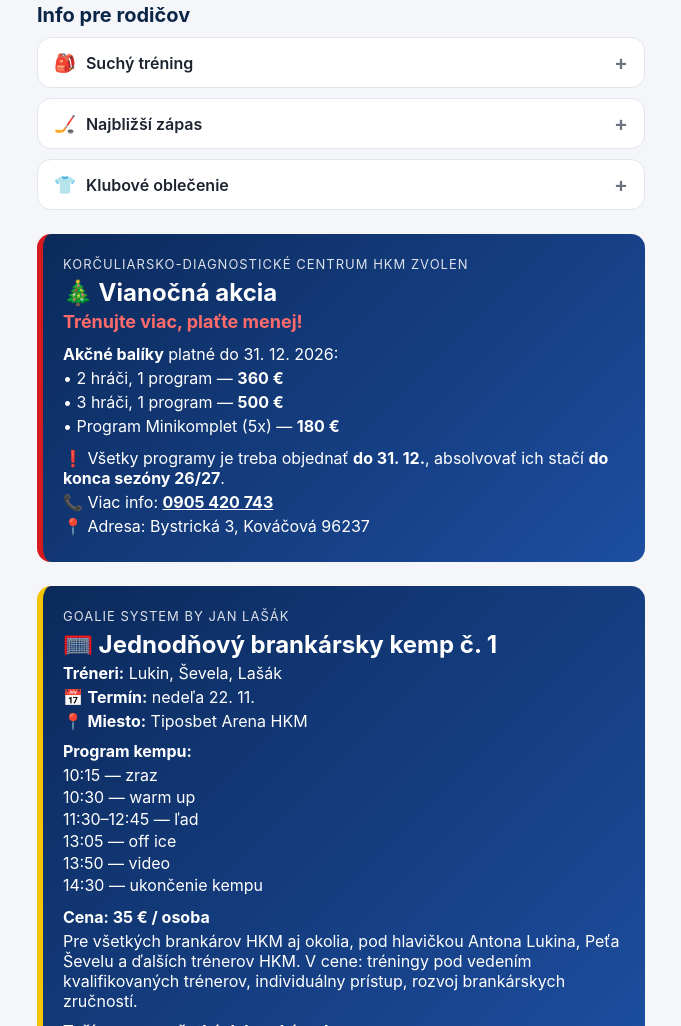
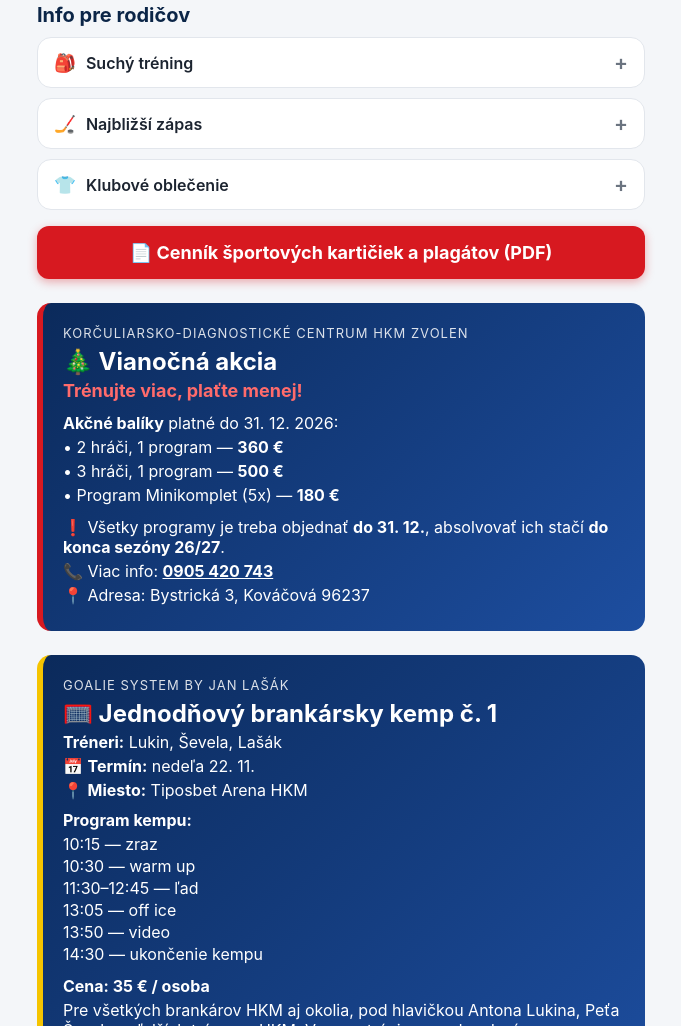
Before and after one commit to mayomaso/3ht-info, a plain HTML site: page index.html in a window 1280 px wide. Shown: the part 1217-2243 px from the top of the page, without its empty margins (299-980 px from the left). Drawn offline with Linux system fonts and the light colour scheme.

Commit message:
Cennik button

```diff
--- a/index.html
+++ b/index.html
@@ -94,6 +94,8 @@
       </div>
     </details>
 
+    <a href="Cenn%C3%ADk.pdf" target="_blank" rel="noopener" style="display:block;text-align:center;background:#d71920;color:#fff;font-weight:700;font-size:18px;text-decoration:none;padding:16px 20px;border-radius:12px;margin:16px 0;box-shadow:0 3px 10px rgba(215,25,32,.35)">📄 Cenník športových kartičiek a plagátov (PDF)</a>
+
   </section>
 
 
```
